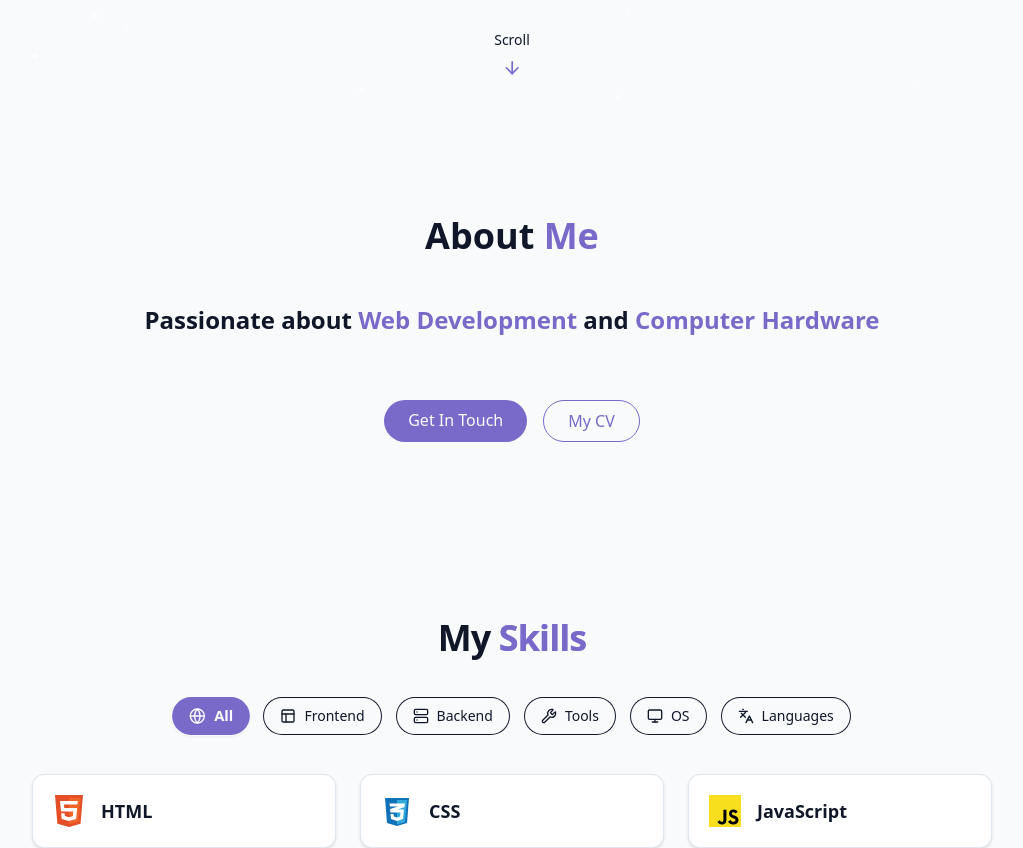
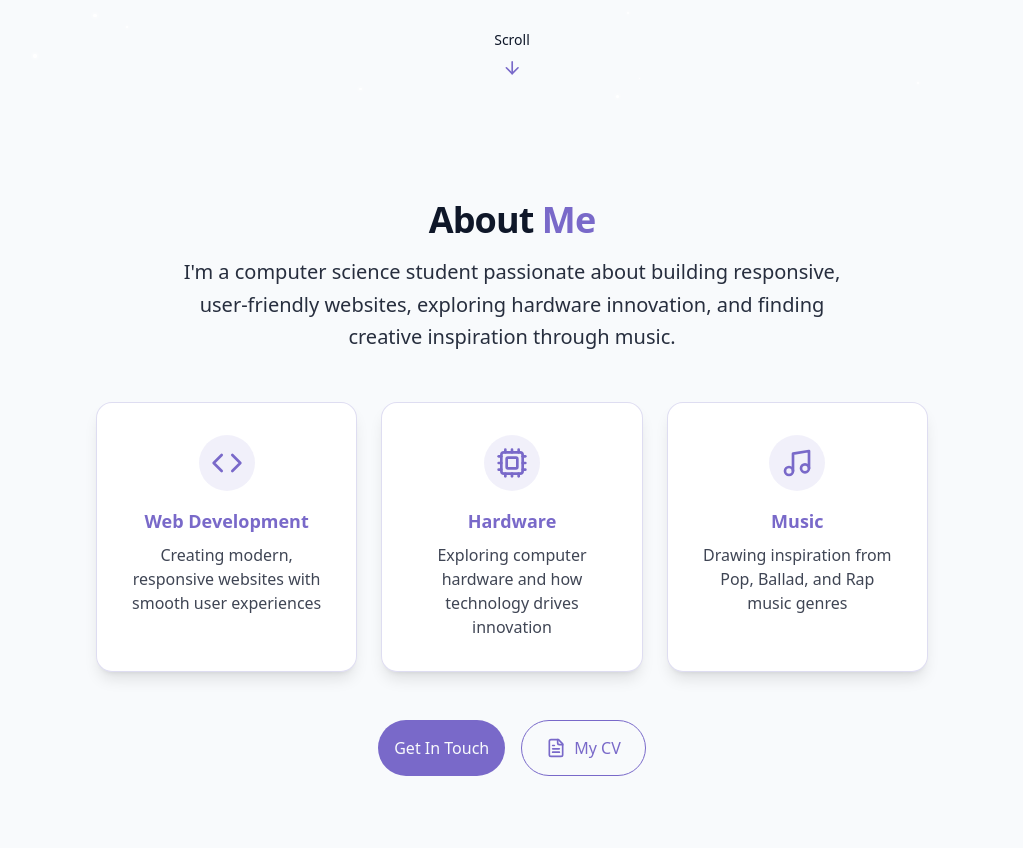
Before and after one commit to tranquoc1301/Portfolio, a React (Vite) app: page / in a window 1280 px wide. Shown: the part 680-1528 px from the top of the page, without its empty margins (128-1151 px from the left). Built offline with nearby package versions, Linux system fonts and the light colour scheme.

Commit message:
update section header effect when active

```diff
--- a/src/components/AboutMe.jsx
+++ b/src/components/AboutMe.jsx
@@ -1,39 +1,75 @@
-export const AboutMe = () => {
+import { Code, Cpu, Music, FileText, Mail } from "lucide-react";
+
+export const AboutMe = ({ isActive }) => {
   return (
-    <section id="about" className="py-24 px-4 relative">
-      {" "}
-      <div className="container mx-auto max-w-5xl">
-        <h2 className="text-3xl md:text-4xl font-bold mb-12 text-center">
-          About <span className="text-primary"> Me</span>
+    <section id="about" className="py-20 px-4 relative overflow-hidden">
+      <div className="container mx-auto max-w-4xl relative z-10">
+        <div className="text-center mb-12 animate-fade-in">
+          <h2
+            className={`text-3xl md:text-4xl font-bold mb-2 tracking-tight ${
+              isActive ? "text-glow" : ""
+            }`}
+          >
+            About <span className="text-primary">Me</span>
           </h2>
-
-        <div className="grid grid-cols-1  gap-12 items-center">
-          <div className="space-y-6">
-            <h3 className="text-2xl font-semibold">
-              Passionate about{" "}
-              <span className="text-primary">Web Development</span> and{" "}
-              <span className="text-primary">Computer Hardware</span>
-            </h3>
+          {isActive && (
+            <div className="w-20 h-1 bg-gradient-to-r from-primary to-purple-400 mx-auto rounded-full grow-in"></div>
+          )}
+          <p className="text-lg text-center md:text-xl mt-4 text-foreground/90 max-w-2xl mx-auto leading-relaxed">
+            I'm a computer science student passionate about building responsive,
+            user-friendly websites, exploring hardware innovation, and finding
+            creative inspiration through music.
+          </p>
         </div>
 
-          <div className="flex flex-col sm:flex-row gap-4 pt-4 justify-center">
-            <a href="#contact" className="cosmic-button">
+        <div className="grid grid-cols-1 md:grid-cols-3 gap-6 mb-12 animate-fade-in-delay-1">
+          <div className="bg-card/90 backdrop-blur-sm border border-primary/20 rounded-2xl p-8 text-center shadow-lg card-hover gradient-border group">
+            <div className="mb-4 p-3 bg-primary/10 rounded-full w-fit mx-auto group-hover:bg-primary/20 transition-colors">
+              <Code className="w-8 h-8 text-primary" />
+            </div>
+            <h4 className="font-bold text-lg text-primary mb-2">
+              Web Development
+            </h4>
+            <p className="text-foreground/80">
+              Creating modern, responsive websites with smooth user experiences
+            </p>
+          </div>
+
+          <div className="bg-card/90 backdrop-blur-sm border border-primary/20 rounded-2xl p-8 text-center shadow-lg card-hover gradient-border group">
+            <div className="mb-4 p-3 bg-primary/10 rounded-full w-fit mx-auto group-hover:bg-primary/20 transition-colors">
+              <Cpu className="w-8 h-8 text-primary" />
+            </div>
+            <h4 className="font-bold text-lg text-primary mb-2">Hardware</h4>
+            <p className="text-foreground/80">
+              Exploring computer hardware and how technology drives innovation
+            </p>
+          </div>
+
+          <div className="bg-card/90 backdrop-blur-sm border border-primary/20 rounded-2xl p-8 text-center shadow-lg card-hover gradient-border group">
+            <div className="mb-4 p-3 bg-primary/10 rounded-full w-fit mx-auto group-hover:bg-primary/20 transition-colors">
+              <Music className="w-8 h-8 text-primary" />
+            </div>
+            <h4 className="font-bold text-lg text-primary mb-2">Music</h4>
+            <p className="text-foreground/80">
+              Drawing inspiration from Pop, Ballad, and Rap music genres
+            </p>
+          </div>
+        </div>
+
+        {/* Action Buttons */}
+        <div className="flex flex-col sm:flex-row justify-center gap-4 animate-fade-in-delay-3">
+          <a href="#contact" className="cosmic-button p-4">
             Get In Touch
           </a>
           <a
             href="https://www.canva.com/design/DAGlEBdLi8w/QI_XtWJDvb5N-yfp1cwWow/edit?utm_content=DAGlEBdLi8w&utm_campaign=designshare&utm_medium=link2&utm_source=sharebutton"
             target="_blank"
-              className="px-6 py-2 rounded-full border border-primary text-primary hover:bg-primary/10 transition-colors duration-300"
+            rel="noopener noreferrer"
+            className="px-6 py-3 rounded-full border border-primary text-primary hover:bg-primary/10 transition-all duration-300 font-medium flex items-center justify-center card-hover group"
           >
+            <FileText className="w-5 h-5 mr-2 group-hover:scale-110 transition-transform" />
             My CV
           </a>
-          </div>
-
-          {/* <div className="grid grid-cols-1 gap-6">
-            <div className="gradient-border p-6 card-hover"></div>
-            <div className="gradient-border p-6 card-hover"></div>
-            <div className="gradient-border p-6 card-hover"></div>
-          </div> */}
         </div>
       </div>
     </section>
--- a/src/components/ContactSection.jsx
+++ b/src/components/ContactSection.jsx
@@ -3,17 +3,25 @@ import FacebookIcon from "@assets/icons/facebook.svg";
 import InstagramIcon from "@assets/icons/instargram.svg";
 import LinkedinIcon from "@assets/icons/linkedin.svg";
 
-export const ContactSection = () => {
+export const ContactSection = ({ isActive }) => {
   return (
     <section
       id="contact"
       className="py-24 px-4 bg-secondary/30 animate-fade-in"
     >
       <div className="container mx-auto max-w-5xl">
-        <h2 className="text-3xl md:text-4xl font-bold mb-4 text-center">
+        <h2
+          className={`text-3xl md:text-4xl font-bold mb-2 tracking-tight ${
+            isActive ? "text-glow" : ""
+          }`}
+        >
+          {" "}
           Get In <span className="text-primary">Touch</span>
         </h2>
-        <p className="text-center text-muted-foreground mb-12 max-w-2xl mx-auto">
+        {isActive && (
+          <div className="w-20 h-1 bg-gradient-to-r from-primary to-purple-400 mx-auto rounded-full grow-in"></div>
+        )}
+        <p className="text-lg text-center text-muted-foreground mt-4 mb-12 max-w-2xl mx-auto">
           I'm always open to discussing new projects, creative ideas, or
           opportunities to be part of your vision.
         </p>
--- a/src/components/HeroSection.jsx
+++ b/src/components/HeroSection.jsx
@@ -37,11 +37,10 @@ export const HeroSection = () => {
               Tran
             </span>
             <span className="text-gradient ml-2 opacity-0 animate-fade-in-delay-2">
-              {" "}
               Quoc
             </span>
           </h1>
-          <p className="text-lg md:text-xl text-muted-foreground max-w-2xl mx-auto opacity-0 animate-fade-in-delay-3">
+          <p className="text-lg text-center md:text-xl text-muted-foreground max-w-2xl mx-auto opacity-0 animate-fade-in-delay-3">
             I am a year 4 student at Danang University Of Science and Technology
             (DUT), majoring in Computer Science. My future goal is to become a
             fullstack developer.
--- a/src/components/SkillsSection.jsx
+++ b/src/components/SkillsSection.jsx
@@ -63,7 +63,7 @@ const categories = [
   { name: "Languages", icon: Languages },
 ];
 
-export const SkillsSection = () => {
+export const SkillsSection = ({ isActive }) => {
   const [activeCategory, setActiveCategory] = useState("All");
   const [theme, setTheme] = useState(
     document.documentElement.classList.contains("dark") ? "dark" : "light"
@@ -133,14 +133,22 @@ export const SkillsSection = () => {
       className="py-20 px-2 sm:px-4 bg-gradient-to-b from-secondary/20 to-secondary/40"
     >
       <div className="container mx-auto max-w-5xl">
-        <h2 className="text-3xl md:text-4xl font-bold mb-10 text-center tracking-tight">
+        <h2
+          className={`text-3xl md:text-4xl font-bold mb-2 tracking-tight ${
+            isActive ? "text-glow" : ""
+          }`}
+        >
+          {" "}
           My{" "}
           <span className="text-primary bg-clip-text bg-gradient-to-r from-primary to-primary/60">
             Skills
           </span>
         </h2>
+        {isActive && (
+          <div className="w-20 h-1 bg-gradient-to-r from-primary to-purple-400 mx-auto rounded-full grow-in"></div>
+        )}
 
-        <div className="flex flex-wrap justify-center gap-4 mb-10">
+        <div className="flex flex-wrap justify-center gap-4 mt-6 mb-10">
           {categories.map((category) => {
             const Icon = category.icon;
             return (
--- a/src/index.css
+++ b/src/index.css
@@ -47,6 +47,8 @@
   --animate-fade-in-delay-2: fade-in 0.7s ease-out 0.4s forwards;
   --animate-fade-in-delay-3: fade-in 0.7s ease-out 0.6s forwards;
   --animate-fade-in-delay-4: fade-in 0.7s ease-out 0.8s forwards;
+  --animate-glow-in: glow-in 0.5s ease-out forwards;
+  --animate-grow-in: grow-in 0.4s ease-out forwards;
 
   @keyframes float {
     0%,
@@ -88,6 +90,28 @@
       opacity: 1;
     }
   }
+  @keyframes glow-in {
+    0% {
+      text-shadow: none;
+      transform: scale(1);
+    }
+    100% {
+      text-shadow: 0 0 10px rgba(167, 139, 250, 0.5);
+      transform: scale(1.02);
+    }
+  }
+  @keyframes grow-in {
+    0% {
+      width: 0;
+      opacity: 0;
+      transform: scaleX(0);
+    }
+    100% {
+      width: 5rem;
+      opacity: 1;
+      transform: scaleX(1);
+    }
+  }
 }
 
 @utility container {
@@ -116,6 +140,10 @@
   text-shadow: 0 0 10px rgba(167, 139, 250, 0.5);
 }
 
+@utility grow-in {
+  @apply animate-grow-in;
+}
+
 @utility card-hover {
   @apply transition-transform duration-300 hover:scale-[1.02] hover:shadow-lg;
 }
--- a/src/pages/Home.jsx
+++ b/src/pages/Home.jsx
@@ -1,3 +1,4 @@
+import React, { useState } from "react";
 import { StarBackground } from "@components/StarBackground";
 import { ThemeToggle } from "@components/ThemeToggle";
 import { Navbar } from "@components/NavBar";
@@ -9,6 +10,7 @@ import { ContactSection } from "@components/ContactSection";
 import { Footer } from "@components/Footer";
 
 export const Home = () => {
+  const [activeSection, setActiveSection] = useState("#hero");
   return (
     <div className="min-h-screen bg-background text-foreground overflow-x-hidden">
       {/* Theme toggle */}
@@ -16,14 +18,14 @@ export const Home = () => {
       {/* Background Effects */}
       <StarBackground />
       {/* Navbar */}
-      <Navbar />
+      <Navbar onSectionChange={setActiveSection} />
       {/* Main Content */}
       <main>
         <HeroSection />
-        <AboutMe />
-        <SkillsSection />
-        <ProjectsSection />
-        <ContactSection />
+        <AboutMe isActive={activeSection === "#about"} />
+        <SkillsSection isActive={activeSection === "#skills"} />
+        <ProjectsSection isActive={activeSection === "#projects"} />
+        <ContactSection isActive={activeSection === "#contact"} />
       </main>
       {/* Footer */}
       <Footer />
```
Also changed, not shown: src/components/NavBar.jsx (+7 -6 lines), src/components/ProjectsSection.jsx (+11 -3 lines). Lines whose indentation alone changed are shown as unchanged.
